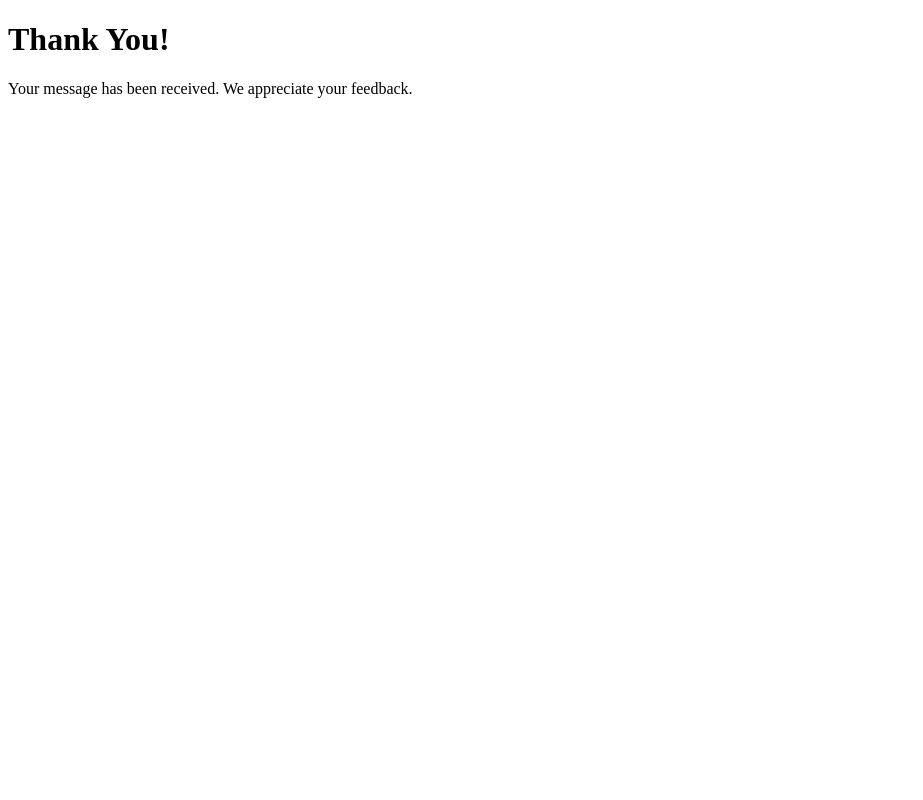
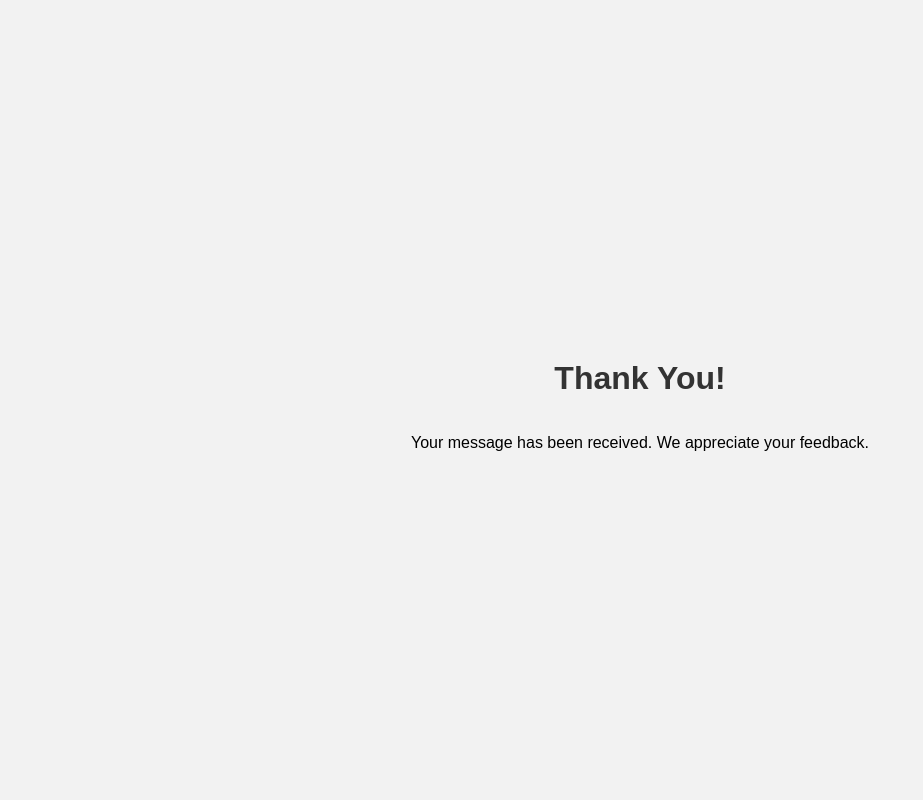
Before and after one commit to hardikkalia/megathon, a Flask app: template templates/thankyou.html in a window 1280 px wide. Shown: the whole page, without its empty margins (0-923 px from the left). Run offline with Flask 3, Linux system fonts and the light colour scheme; the template is opened without the code that fills it, so the values that code supplies are empty.

Commit message:
Chachaji

```diff
--- a/templates/thankyou.html
+++ b/templates/thankyou.html
@@ -2,6 +2,33 @@
 <html>
 <head>
     <title>Thank You</title>
+    <style>
+        body {
+            font-family: Arial, sans-serif;
+            background-color: #f2f2f2;
+            display: flex;
+            flex-direction: column;
+            align-items: center;
+            justify-content: center;
+            height: 100vh;
+            margin: 0;
+        }
+
+        h1 {
+            color: #333;
+        }
+
+        p {
+            margin-bottom: 10px;
+            text-align: center;
+        }
+
+        a {
+            text-decoration: none;
+            color: #007bff;
+            text-align: center;
+        }
+    </style>
 </head>
 <body>
     <h1>Thank You!</h1>
--- a/user.txt
+++ b/user.txt
@@ -1 +1 @@
-MG,47,27,2235,1,0,0,1,1,0,0,1,1,0,0,1,4,'You tend to possess exceptional confidence and leadership skills. You are able to recognize problems and the most apt solutions. You may be skilled at turning around situations and opportunities to your advantage. Under negative circumstances you can also be pretentious snobbish and arrogant.You love living in the present. You enjoy every moment to the fullest. You love spontaneity in your work. You love creating new ideas. You have a strong independent streak. You may highly ambitious. You may like to be the center of attention. You may be highly competitive and may have learned to keep a good grip on your emotions.'
+Manan,47,27,2235,1,0,0,1,0,1,0,1,0,1,0,1,4,'You are careful with everyone around you. You are responsible reliable and detail-oriented. You take your decisions after thinking carefully about everything. You will not rush into anything. You are highly observant and take notice of everyones body language and behavior.You are meticulous systematic analytical and attentive to details. You may be a forward-thinking and assertive kind of person. You may not take decisions based entirely on emotions. You look for meaning and significance in life. You have a need to care encourage and contribute to your surroundings and relations. You are a natural visionary non-conformist and problem-solver kind of individual.''You are careful with everyone around you. You are responsible reliable and detail-oriented. You take your decisions after thinking carefully about everything. You will not rush into anything. You are highly observant and take notice of everyones body language and behavior.You are meticulous systematic analytical and attentive to details. You may be a forward-thinking and assertive kind of person. You may not take decisions based entirely on emotions. You look for meaning and significance in life. You have a need to care encourage and contribute to your surroundings and relations. You are a natural visionary non-conformist and problem-solver kind of individual.'
```
Also changed, not shown: userdatabase.db.
